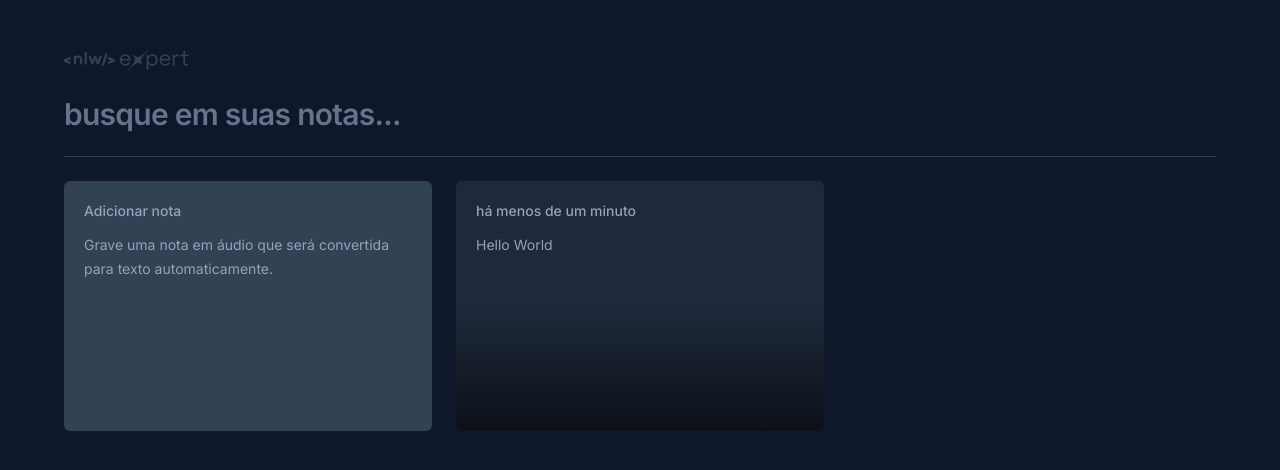
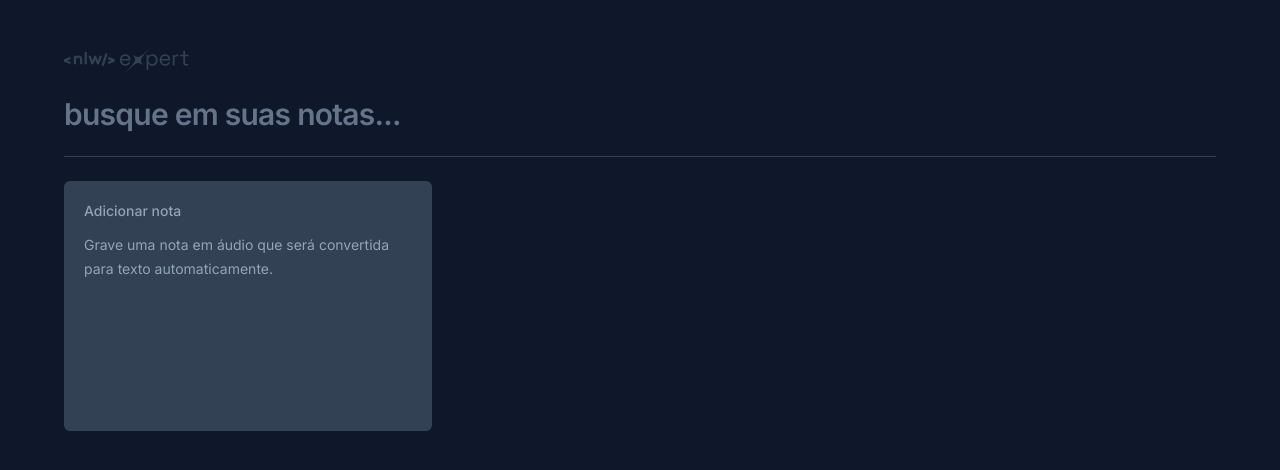
Before and after one commit to tatialveso/nlw-expert-notes, a React (Vite) app: page / in a window 1280 px wide. Shown: the top 470 px of the page. Built offline with nearby package versions, Linux system fonts and the light colour scheme.

Commit message:
:sparkles: dinamic note saving

```diff
--- a/src/app.tsx
+++ b/src/app.tsx
@@ -1,8 +1,27 @@
+import { useState } from 'react'
 import logo from './assets/logo.svg'
 import NewNoteCard from './components/new-note-card'
 import NoteCard from './components/note-card'
 
+interface Note {
+  id: string,
+  date: Date,
+  content: string
+}
+
 function App() {
+  const [notes, setNotes] = useState<Note[]>([])
+
+  const onNoteCreated = (content: string) => {
+    const newNote = {
+      id: crypto.randomUUID(),
+      date: new Date(),
+      content
+    }
+
+    setNotes([newNote, ...notes])
+  }
+
   return (
     <div className="mx-auto max-w-6xl my-12 space-y-6">
       <img src={ logo } alt="NLW Expert" />
@@ -18,12 +37,12 @@
       <div className="h-px bg-slate-700" />
 
       <div className="grid grid-cols-3 gap-6 auto-rows-[250px]">
-        <NewNoteCard />
+        <NewNoteCard onNoteCreated={onNoteCreated} />
 
-        <NoteCard note={{
-            date: new Date(),
-            content: "Hello World",
-          }} />
+        { notes.map(note => {
+          return <NoteCard key={note.id} note={note} />
+          })
+        }
       </div>
     </div>
   )
--- a/src/components/new-note-card.tsx
+++ b/src/components/new-note-card.tsx
@@ -3,7 +3,11 @@
 import { ChangeEvent, FormEvent, useState } from 'react'
 import { toast } from 'sonner'
 
-function NewNoteCard() {
+interface NewNoteCardProps {
+    onNoteCreated: (content: string) => void
+}
+
+function NewNoteCard({ onNoteCreated }: NewNoteCardProps) {
     const [shouldShowOnboarding, setShouldShowOnboarding] = useState(true)
     const [content, setContent] = useState('')
 
@@ -21,6 +25,8 @@
 
     const handleSaveNote = (e: FormEvent) => {
         e.preventDefault()
+
+        onNoteCreated(content)
 
         toast.success('nota criada com successo!')
     }
```
